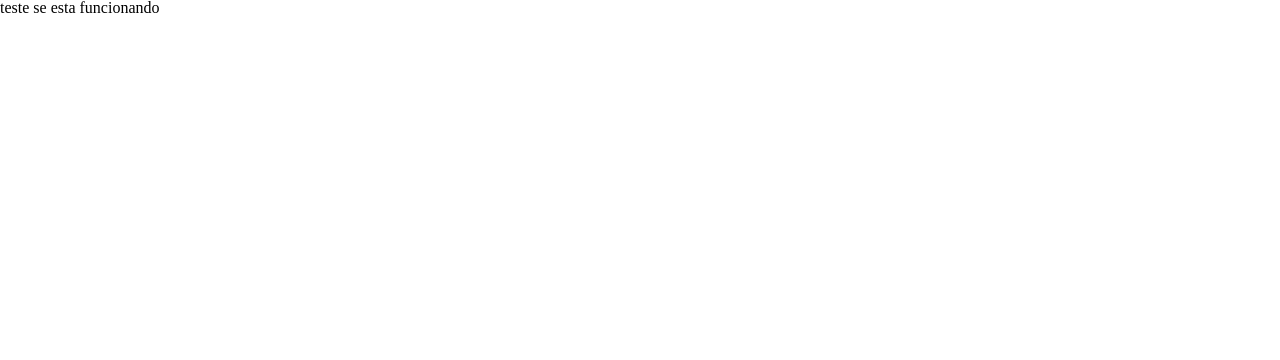
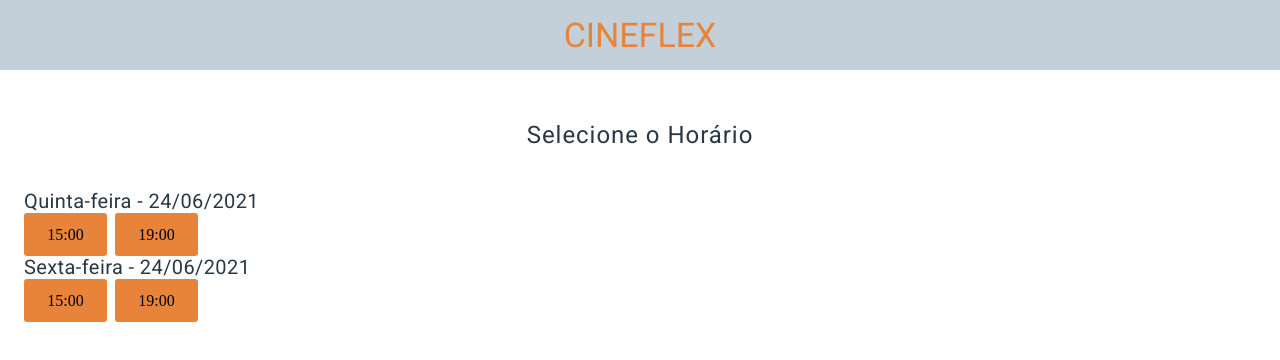
Before and after one commit to perseu120/projeto9-cineflex, a JavaScript app: page / in a window 1280 px wide. Shown: the top 360 px of the page. Built offline with nearby package versions, Linux system fonts and the light colour scheme.

Commit message:
tela 1 completa, e tela 2 completa, porem estatica sem requisitar nada da api

```diff
--- a/public/index.html
+++ b/public/index.html
@@ -1,8 +1,10 @@
+
 <!DOCTYPE html>
 <html lang="pt-br">
   <head>
     <meta charset="utf-8" />
     <meta name="viewport" content="width=device-width, initial-scale=1" />
+    <link href="https://fonts.googleapis.com/css2?family=Righteous&family=Roboto:ital,wght@0,100;0,400;0,500;0,700;1,100;1,300;1,400;1,500;1,700&display=swap" rel="stylesheet">
     <title>React App</title>
   </head>
   <body>
--- a/src/App.js
+++ b/src/App.js
@@ -1,8 +1,16 @@
+import Header from "./components/header/Header.js";
+import SelecionaHorario from "./components/horarioFilme/SelecionaHorario.js";
+import SelecionaFilme from "./components/selecionaFilme/SelecionaFilme.js";
+import Topo from "./components/topo/Topo.js";
 
 
 export default function App(){
 
     return(
-        <h1>teste se esta funcionando</h1>
+        <main>
+            <Header/>
+            <SelecionaHorario/>
+
+        </main>
     );
 }
--- /dev/null
+++ b/src/components/filme/Filme.js
@@ -0,0 +1,25 @@
+import styled from "styled-components"
+
+export default function Filme(){
+    return(
+        <Container>
+            <ImagemFilme src="https://images-na.ssl-images-amazon.com/images/I/812egX6Xv5L.jpg" alt="" />
+        </Container>
+    )
+}
+
+const ImagemFilme = styled.img`
+    width: 129px;
+    height: 193px;
+    padding: 8px;
+`
+
+const Container = styled.div`
+    width: 145px;
+    height: 209px;
+    margin: 6px;
+    background: #FFFFFF;
+    box-shadow: 0px 2px 4px 2px rgba(0, 0, 0, 0.1);
+    border-radius: 3px;
+
+`
--- /dev/null
+++ b/src/components/header/Header.js
@@ -0,0 +1,32 @@
+import styled from 'styled-components';
+
+export default function Header(){
+
+    return(
+        <Container>
+            <h2>
+                CINEFLEX
+            </h2>
+        </Container>
+    )
+}
+
+const Container = styled.div`
+    font-family: 'Roboto';
+    font-style: normal;
+    font-weight: 400;
+    font-size: 34px;
+    line-height: 40px;
+    color: #E8833A;
+    background: #C3CFD9;
+    text-align:center;
+
+    position: fixed;
+    top: 0;
+    left: 0;
+    right: 0;
+    height: 70px;
+    display: flex;
+    justify-content: center;
+    align-items: center;
+`
--- /dev/null
+++ b/src/components/horarioFilme/SelecionaHorario.js
@@ -0,0 +1,57 @@
+import styled from "styled-components";
+import Topo from "../topo/Topo.js";
+
+export default function SelecionaHorario(){
+    return(
+        <>
+            <Topo>Selecione o Horário</Topo>
+            <Container>
+                <FilmeData>Quinta-feira - 24/06/2021</FilmeData>
+                <ContainerHorario>
+                    <FilmeHora>15:00</FilmeHora>
+                    <FilmeHora>19:00</FilmeHora>
+                </ContainerHorario>
+
+                <FilmeData>Sexta-feira - 24/06/2021</FilmeData>
+
+                <ContainerHorario>
+                    <FilmeHora>15:00</FilmeHora>
+                    <FilmeHora>19:00</FilmeHora>
+                </ContainerHorario>
+            </Container>
+        </>
+    )
+}
+
+const ContainerHorario = styled.div`
+    display:flex;
+`
+
+const Container = styled.div`
+    margin-left: 24px;
+`
+const FilmeHora = styled.h4`
+    width: 83px;
+    height: 43px;
+    margin-right: 8px;
+
+    background: #E8833A;
+    border-radius: 3px;
+    text-align: center;
+    display: flex;
+    justify-content:center;
+    align-items: center;
+`
+
+const FilmeData = styled.h4`
+    font-family: 'Roboto';
+    font-style: normal;
+    font-weight: 400;
+    font-size: 20px;
+    line-height: 23px;
+    display: flex;
+    align-items: center;
+    letter-spacing: 0.02em;
+
+    color: #293845;
+`
--- /dev/null
+++ b/src/components/selecionaFilme/SelecionaFilme.js
@@ -0,0 +1,32 @@
+import styled from "styled-components";
+import Topo from "../topo/Topo.js";
+import Filme from "../filme/Filme.js"
+
+export default function SelecionaFilme(){
+
+    return(
+
+        <>
+            <Topo>Selecione o filme</Topo>
+            <Container>
+                <Filme />
+                <Filme />
+                <Filme />
+                <Filme />
+                <Filme />
+                <Filme />
+                <Filme />
+                <Filme />
+                <Filme />
+
+            </Container>
+
+        </>
+
+    )
+}
+const Container = styled.div`
+    display: flex;
+    flex-wrap: wrap;
+    justify-content:center;
+`
--- /dev/null
+++ b/src/components/topo/Topo.js
@@ -0,0 +1,28 @@
+import styled from "styled-components";
+
+export default function Topo(props){
+    return(
+
+        <Containe>
+           {props.children }
+        </Containe>
+
+    );
+}
+
+const Containe = styled.div`
+
+    font-family: 'Roboto';
+    font-style: normal;
+    font-weight: 400;
+    font-size: 24px;
+    line-height: 28px;
+    display: flex;
+    align-items: center;
+    text-align: center;
+    justify-content: center;
+    min-height: 110px;
+    letter-spacing: 0.04em;
+    margin-top: 80px;
+    color: #293845;
+`
```
Also changed, not shown: src/components/footer/Footer.js (added, +45 -0 lines).
